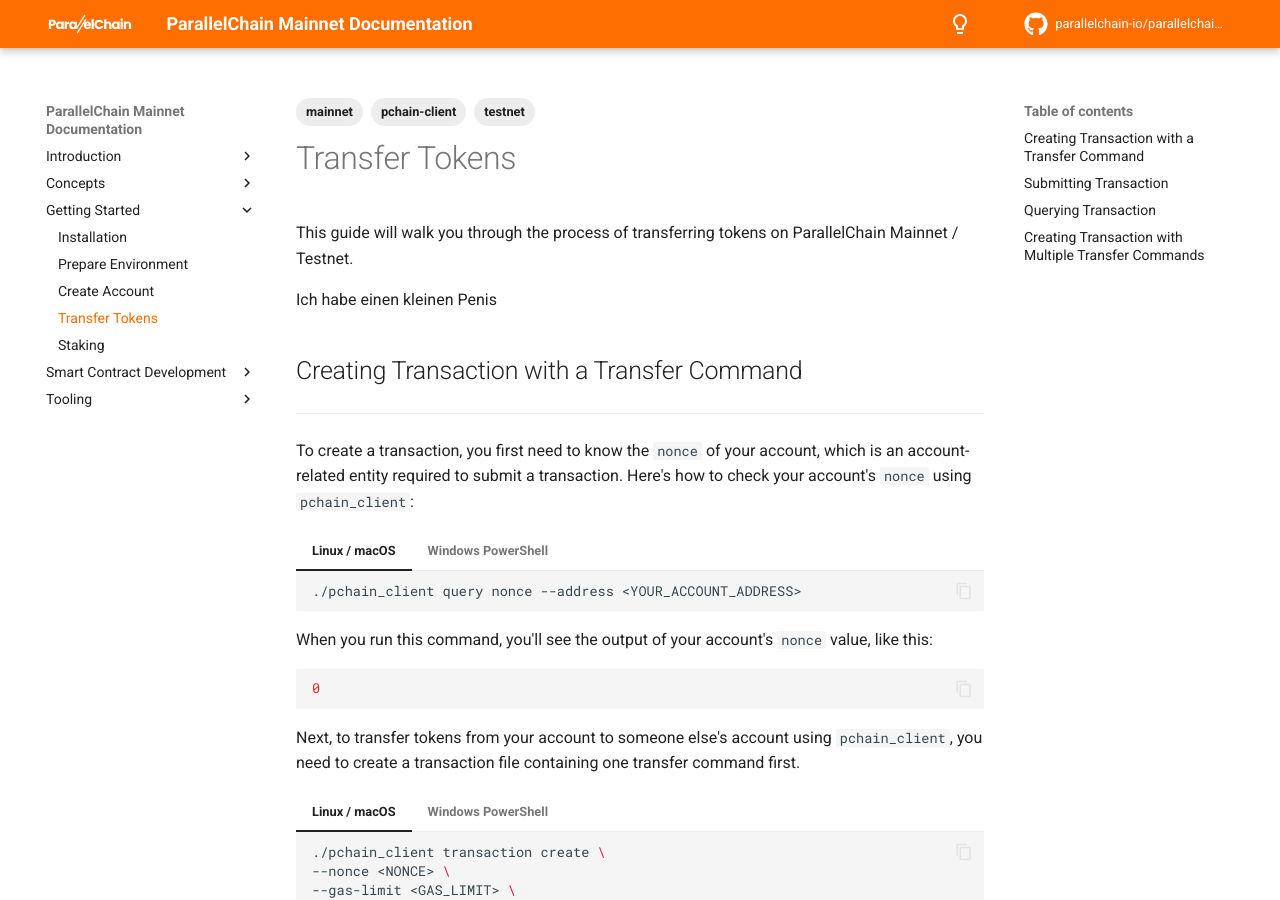
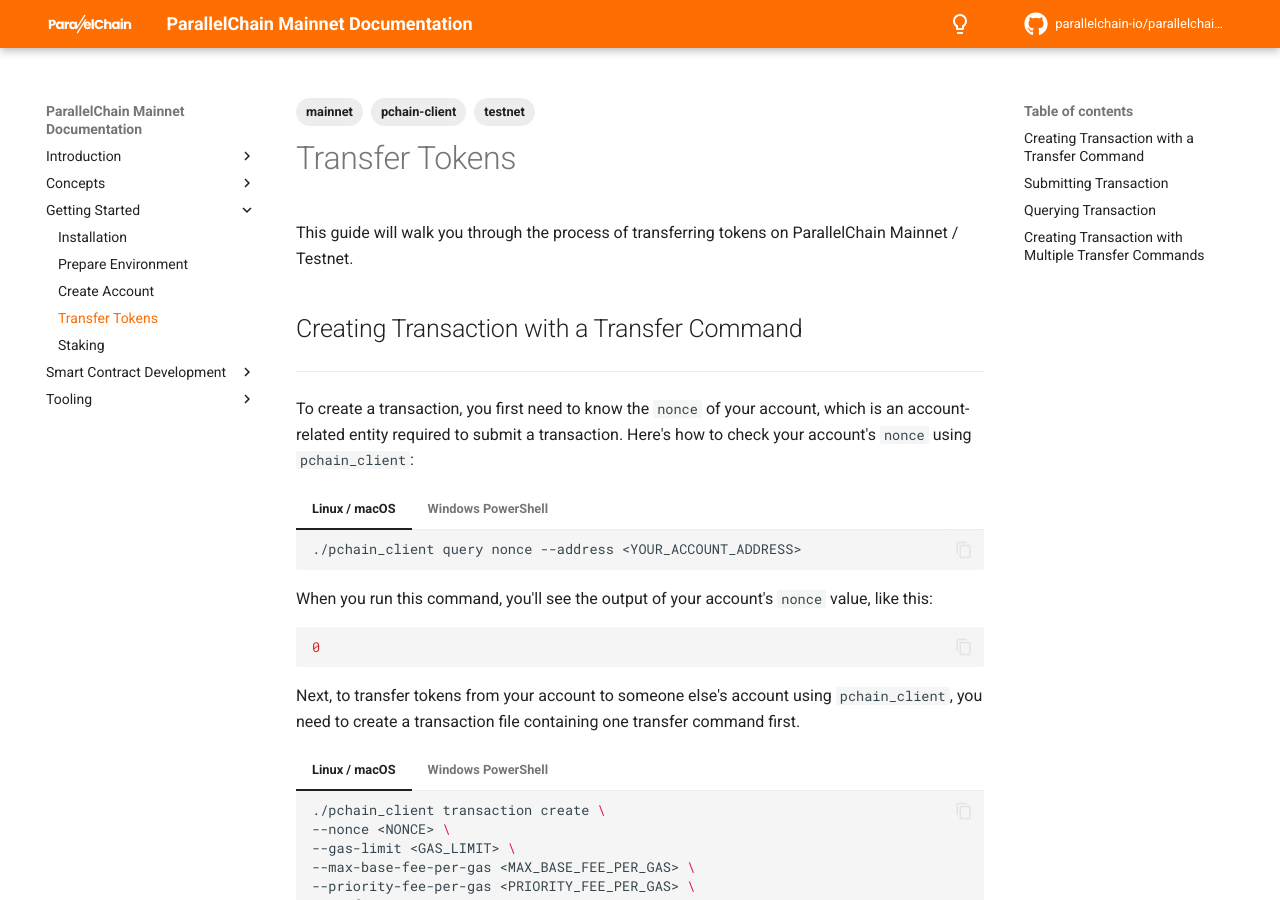
Before and after one commit to parallelchain-io/parallelchain-docs, an MkDocs documentation site: the page built from docs/getting_started/transfer.md, in a window 1280 px wide and 900 px high. Built offline with MkDocs 1.6.1 and Material for MkDocs 9.7.7, drawn with Linux system fonts in a browser that asks for light colours; comment, search, counter and statistics services are not loaded.

Commit message:
Update transfer.md

```diff
--- a/docs/getting_started/transfer.md
+++ b/docs/getting_started/transfer.md
@@ -7,7 +7,6 @@
 
 This guide will walk you through the process of transferring tokens on ParallelChain Mainnet / Testnet.
 
-Ich habe einen kleinen Penis
 
 ## Creating Transaction with a Transfer Command
 ---
```
